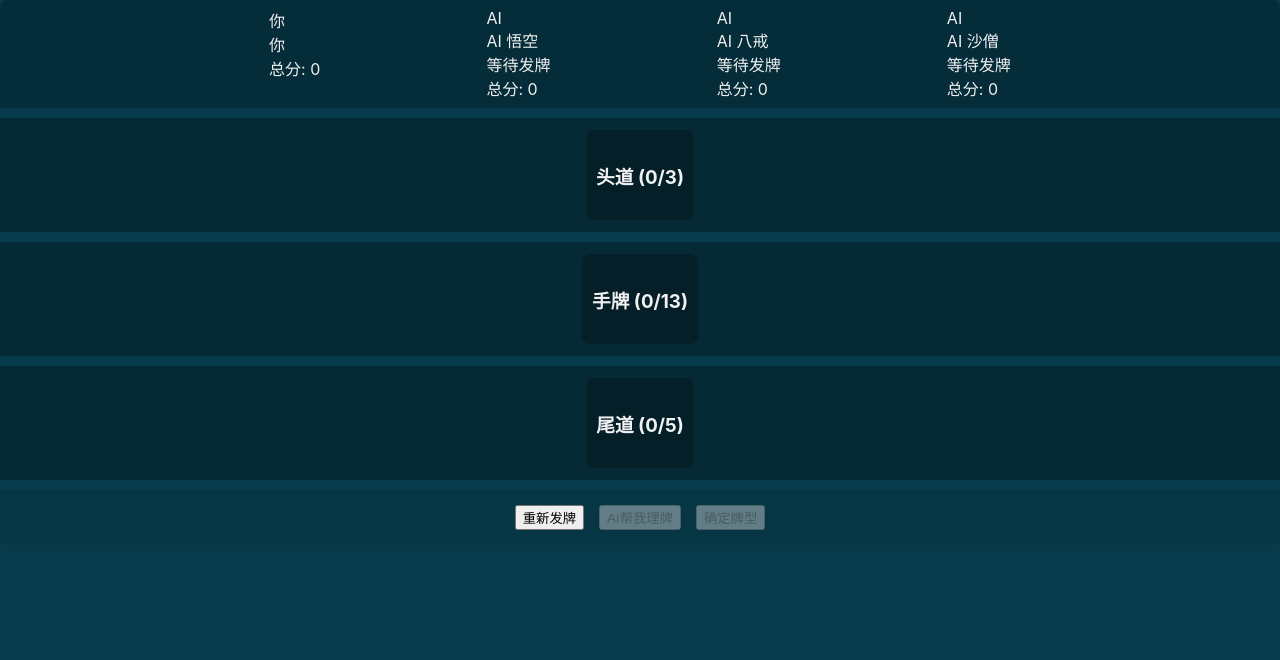
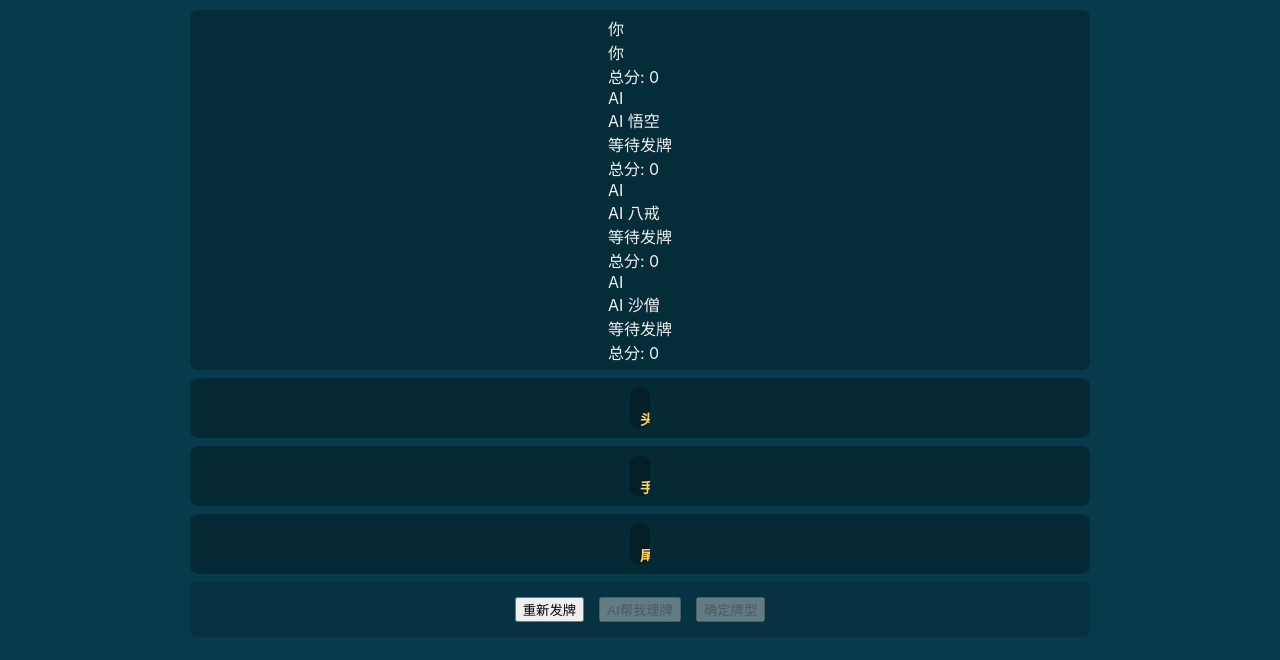
Before and after one commit to wen952555/sss, a React (Create React App) app in the folder frontend/: page / in a window 1280 px wide. Shown: the top 660 px of the page. Built offline with nearby package versions, Linux system fonts and the light colour scheme.

Commit message:
Update App.css

```diff
--- a/frontend/src/App.css
+++ b/frontend/src/App.css
@@ -2,81 +2,65 @@
 
 /* --- 全局与基础布局 --- */
 body, html { height: 100%; margin: 0; overflow-x: hidden; }
-body { font-family: -apple-system, BlinkMacSystemFont, 'Segoe UI', Roboto, ऑक्सीजन, Ubuntu, Cantarell, 'Fira Sans', 'Droid Sans', 'Helvetica Neue', sans-serif; -webkit-font-smoothing: antialiased; -moz-osx-font-smoothing: grayscale; background-color: #073b4c; color: #f1f1f1; box-sizing: border-box; }
+body { font-family: -apple-system, BlinkMacSystemFont, 'Segoe UI', Roboto, ऑक्सीजन, Ubuntu, Cantarell, 'Fira Sans', 'Droid Sans', 'Helvetica Neue', sans-serif; -webkit-font-smoothing: antialiased; -moz-osx-font-smoothing: grayscale; background-color: #073b4c; color: #f1f1f1; box-sizing: border-box; display: flex; /* 让body也成为flex容器 */ flex-direction: column; /* 确保app-container能撑满 */ }
 *, *::before, *::after { box-sizing: inherit; }
 
 .app-container {
   display: flex;
   flex-direction: column;
-  align-items: stretch; /* 改为 stretch，让子元素默认占满宽度 */
+  align-items: stretch; /* 子横幅占满宽度 */
   width: 100%;
-  min-height: 100vh;
-  /* padding: 15px; */ /* 移除App容器的左右padding，让横幅自己控制 */
+  flex-grow: 1; /* 关键：让 app-container 占据所有可用垂直空间 */
+  /* padding 由 game-view-active 控制 */
 }
 
 /* 主游戏视图容器 (包含5个横幅) */
 .game-view-active {
   display: flex;
   flex-direction: column;
-  align-items: stretch; /* 子横幅也占满宽度 */
+  align-items: center;
   width: 100%;
-  flex-grow: 1; /* 如果 app-container 有多余空间，让 game-view-active 填充 */
-  /* padding: 10px 0; */ /* 移除左右padding */
-  gap: 10px;
+  flex-grow: 1; /* 关键：让 game-view-active 也占据父容器所有可用垂直空间 */
+  padding: 10px 0;
+  gap: 8px; /* 减小横幅间距，为内容区争取更多空间 */
 }
 
-/* 通用横幅区域样式 - 核心：占满宽度 */
+/* 通用横幅区域样式 */
 .banner-section {
-  width: 100%;           /* 关键：占满父容器宽度 */
-  /* max-width: 960px; */  /* 移除或显著增大这个 max-width，或者用百分比 */
-  /* margin-left: auto; */ /* 移除，不再需要居中（因为它会占满） */
-  /* margin-right: auto; */
-  padding: 10px 15px;    /* 横幅自身的内边距，这里控制左右边距 */
+  width: 100%;
+  max-width: 900px;
+  margin-left: auto;
+  margin-right: auto;
+  padding: 8px 15px; /* 统一减小一点横幅的上下padding */
   background-color: rgba(0, 0, 0, 0.2);
-  border-radius: 0; /* 可以考虑移除横幅的圆角，让它们看起来更像屏幕的一部分 */
-  /* 或者只保留顶层和底层横幅的圆角 */
+  border-radius: 8px;
   display: flex;
   flex-direction: column;
   align-items: center;
 }
-/* 可以为第一个和最后一个横幅添加圆角 */
-.game-view-active > .banner-section:first-child {
-  border-top-left-radius: 8px;
-  border-top-right-radius: 8px;
-}
-.game-view-active > .banner-section:last-child {
-  border-bottom-left-radius: 8px;
-  border-bottom-right-radius: 8px;
-}
+.player-status-banner-section { background-color: rgba(0,0,0,0.25); padding: 6px 15px; /* 顶部横幅可以更紧凑 */ }
+.hand-lane-banner { background-color: rgba(0,0,0,0.3); padding: 10px 15px; /* 牌道横幅padding */ }
+.controls-banner-section { background-color: rgba(0,0,0,0.15); }
 
 
-/* 横幅1: 玩家状态显示区 */
-.player-status-banner-section {
-  background-color: rgba(0,0,0,0.25);
-  padding: 8px 15px; /* 调整内边距 */
-}
-.top-banner-container {
-  display: flex;
-  justify-content: space-around;
-  align-items: stretch;
-  width: 100%;
-  max-width: 900px; /* TopBanner内部的内容可以有一个最大宽度以保持美观 */
-  margin: 0 auto; /* 使TopBanner内容居中 */
-  gap: 8px;
-  flex-wrap: wrap;
-  background-color:transparent;
-  padding:0;
-  box-shadow:none;
-  border-radius:0;
-}
-/* ... (其余 TopBanner 内部元素样式保持不变) ... */
+/* 横幅1: 玩家状态显示区 (样式保持不变) */
+.top-banner-container { /* ... */ }
+/* ... (AIPlayerDisplay 和 HumanPlayerBannerDisplay 的样式保持不变) ... */
 
 
 /* 横幅2,3,4: 牌道区域 */
 .hand-lane-banner {
-  background-color: rgba(0,0,0,0.3);
-  padding: 12px 15px;
+  /* background-color: rgba(0,0,0,0.3); */
+  padding: 10px 15px;
+  flex-grow: 1; /* 关键：让每个牌道横幅平均分配剩余的垂直空间 */
+  display: flex; /* 确保内部 .hand-area 能正确居中和限制大小 */
+  justify-content: center;
 }
+/* 对于中间的手牌/中道，可以给它更大的flex-grow比例 */
+.hand-lane-banner.middle-lane {
+  flex-grow: 1.5; /* 例如，让它比头尾道多占50%的额外空间 */
+}
+
 .hand-area {
   background-color: rgba(0, 0, 0, 0.25);
   padding: 10px;
@@ -87,40 +71,67 @@
   position: relative;
   align-items: center;
   width: 100%;
-  max-width: 680px; /* 牌道内容的最大宽度 */
-  margin: 0 auto; /* 使 hand-area 在其横幅内居中 */
-  min-height: 90px;
+  max-width: 680px;
+  margin: 0 auto;
+  /* min-height 不再固定，将由 flex-grow 和内部内容决定，或通过js计算 */
+  height: 100%; /* 尝试让 hand-area 填满其父 hand-lane-banner */
+  overflow: hidden; /* 如果内容过多，避免溢出父横幅 */
 }
-/* ... (hand-info-internal, hand-area-title-internal, hand-type-display-internal 样式保持不变) ... */
-/* ... (hand-area.allow-wrapping, hand-area:not(.allow-wrapping) 样式保持不变) ... */
-/* ... (Card 样式保持不变) ... */
+.hand-info-internal { position: absolute; top: 6px; left: 10px; right: 10px; display: flex; justify-content: space-between; align-items: center; pointer-events: none; z-index: 1;}
+.hand-area-title-internal { color: #ffd166; font-weight: 600; font-size: 0.9em; }
+.hand-type-display-internal { font-size: 0.8em; color: #f1f1f1; background-color: rgba(0,0,0,0.6); padding: 2px 6px; border-radius: 4px; font-weight: 500; }
+
+.hand-area.allow-wrapping { /* 手牌区，13张牌 */
+  flex-wrap: wrap;
+  justify-content: center;
+  padding-top: 30px;
+  align-items: flex-start; /* 卡牌顶部对齐 */
+  overflow-y: auto; /* 如果卡牌实在太多，允许手牌区内部滚动 */
+}
+.hand-area:not(.allow-wrapping) { /* 头/中(5张)/尾道 */
+  flex-wrap: nowrap;
+  justify-content: center;
+  padding-top: 30px;
+}
+
+/* 卡牌样式 (保持之前的尺寸或按需微调) */
+.card { width: 55px; height: 77px; /* ... */ }
+/* ... (Card hover, active, dragging 样式保持不变) ... */
 
 
 /* 横幅5: 控制按钮区 */
 .controls-banner-section {
-  padding: 15px 10px;
-  background-color: rgba(0,0,0,0.1);
+  padding: 15px 10px; /* 增加按钮区上下padding使其"增高" */
+  /* min-height: 100px; */ /* 或者设置一个最小高度 */
+  flex-shrink: 0; /* 防止在空间不足时被压缩 */
 }
 .controls { display: flex; justify-content: center; gap: 15px; width: 100%; flex-wrap: wrap; padding-top: 0; }
 .game-button { /* ... (保持不变) ... */ }
 .game-button.compare-all-button { /* ... */ margin-top: 10px; width: auto; max-width: 300px; }
 
 
-/* --- 比牌视图容器 (全屏自适应) --- */
-.comparison-view-container { /* ... (保持不变) ... */ }
+/* --- 比牌视图容器 (保持不变) --- */
+.comparison-view-container { /* ... */ }
 /* ... (其余比牌模态框相关样式保持不变) ... */
 
 
 /* --- 响应式调整 --- */
-@media (max-width: 960px) { /* 当屏幕宽度小于横幅内部内容最大宽度时 */
-  .top-banner-container, .hand-area {
-    /* max-width: 100%; */ /* 如果之前有max-width，现在让它占满 */
-  }
-}
-
 @media (max-width: 768px) {
-  .app-container.game-view-active { padding: 8px 0; gap: 6px; } /* 减小主视图间距 */
+  .app-container.game-view-active { padding: 8px 0; gap: 6px; }
   .banner-section { padding: 8px 10px; }
+  .hand-lane-banner { flex-grow: 1; /* 平板上保持均分或按需调整 */ }
+  .hand-lane-banner.middle-lane { flex-grow: 1.2; /* 平板上中道可以稍微多一点空间 */ }
+  .hand-area { min-height: 80px; /* 根据卡牌尺寸调整 */ }
+  .card { width: 45px; height: 63px; }
+  .hand-area.allow-wrapping { min-height: 120px; /* (63*2 + gap) + 文字 + padding */ }
+  .controls-banner-section { padding: 12px 10px; }
   /* ... (其他响应式调整) ... */
 }
-/* ... (更小屏幕的响应式调整) ... */
+@media (max-width: 480px) {
+  .hand-lane-banner.middle-lane { flex-grow: 1.5; /* 手机上中道需要更多空间换行 */ }
+  .card { width: 38px; height: 53px; }
+  .hand-area { min-height: 70px; }
+  .hand-area.allow-wrapping { min-height: 115px; }
+  .controls-banner-section { padding: 10px; }
+  /* ... (其他响应式调整) ... */
+}
```
